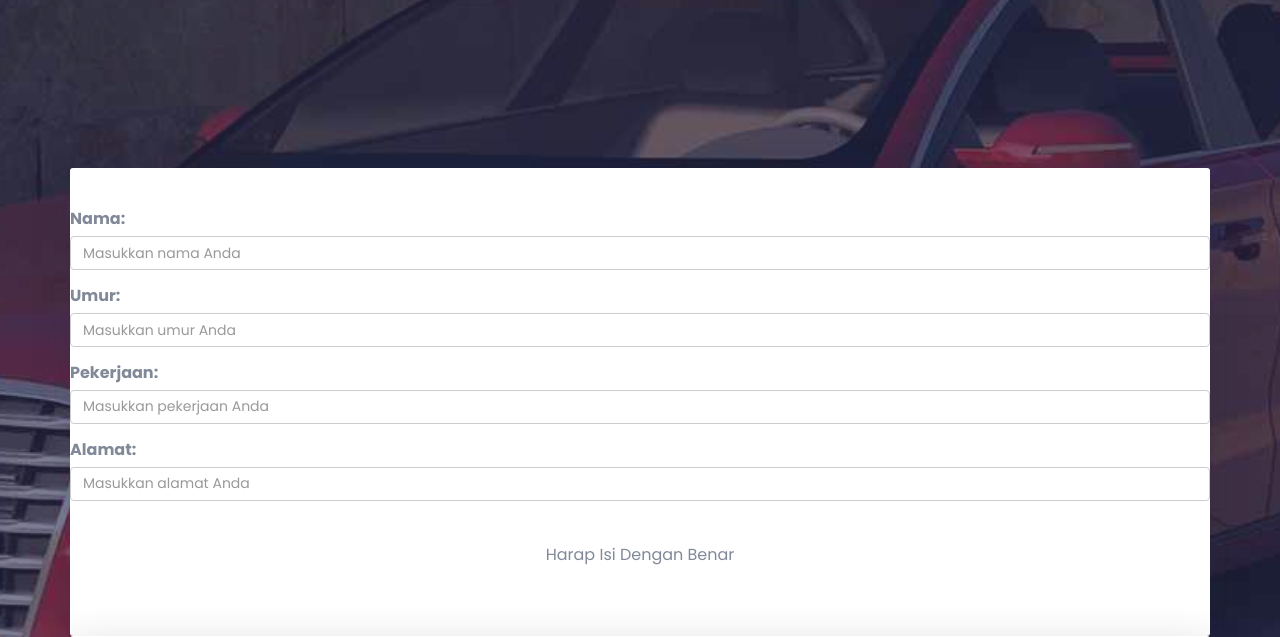
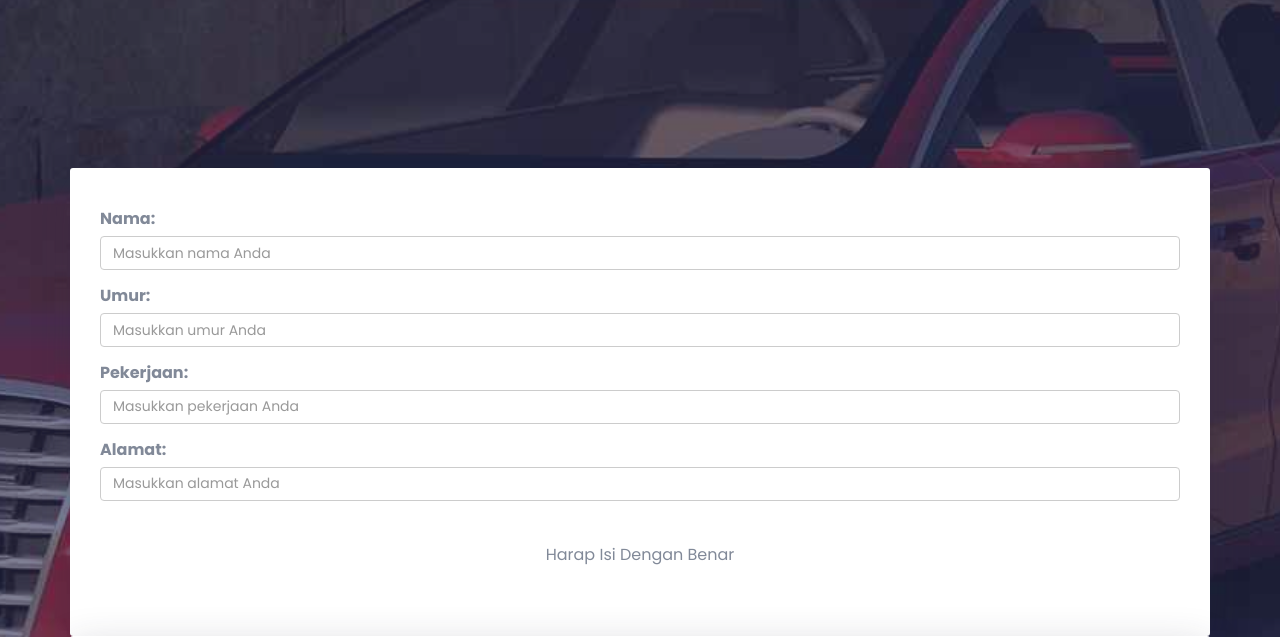
Before and after one commit to daniel2253/pakarmobi, a PHP site: page / in a window 1280 px wide. Shown: the part 504-1141 px from the top of the page. Run offline with PHP 8.4, Linux system fonts and the light colour scheme.

```diff
--- a/assets/css/style.css
+++ b/assets/css/style.css
@@ -321,6 +321,20 @@ nav.navbar.bootsnav .navbar-toggle i{color: #4e4ffa;}
     background: #0102fa;
 }
 /*.welcome-hero-txt*/
+
+
+
+.form-group {
+    margin-left: 30px; /* Memberikan jarak antar elemen */
+    margin-right: 30px;
+    position: relative;
+
+}
+.form-group textarea {
+    width: 100px; /* Atur lebar textarea */
+    height: 34px; /* Seragamkan tinggi dengan input lainnya */
+}
+
 
 /*-------------------------------------
         4. Model-Search
```
